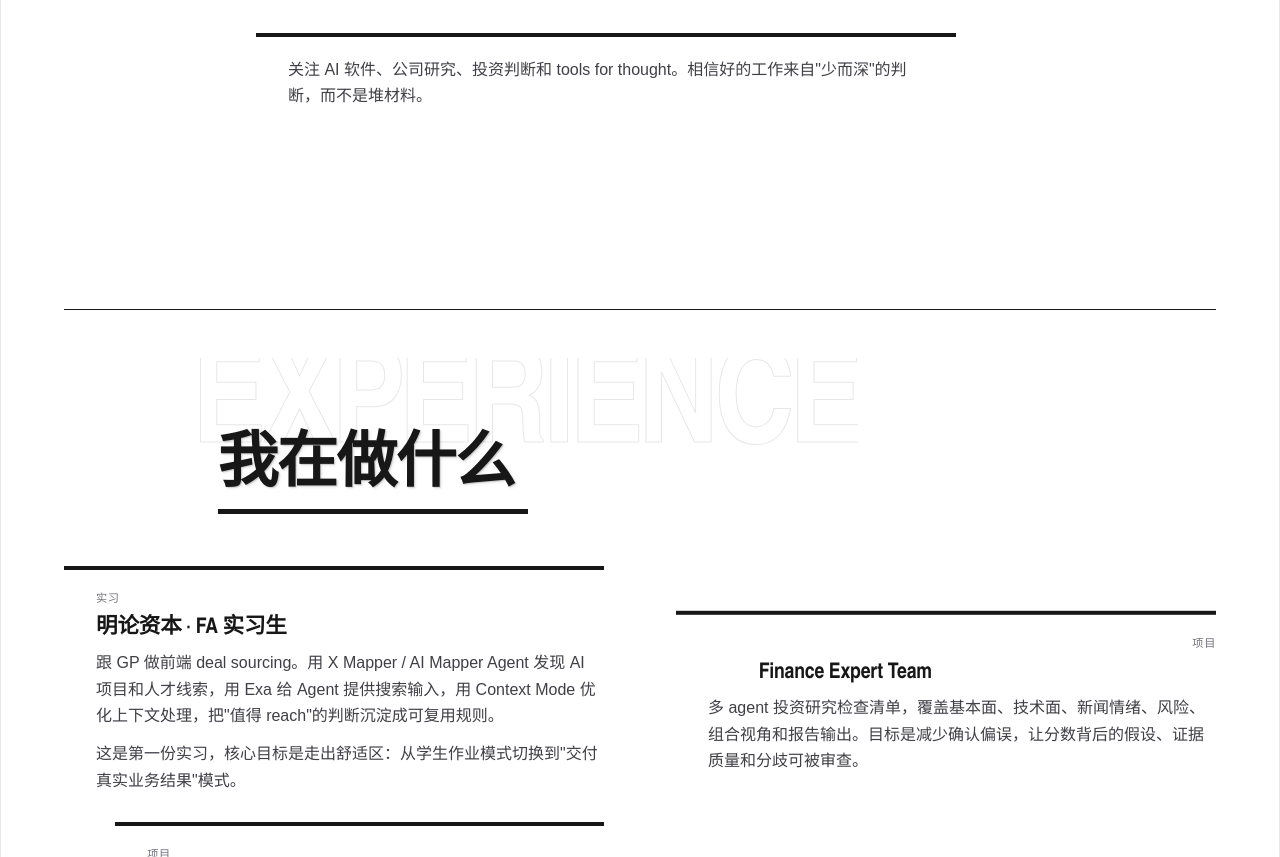
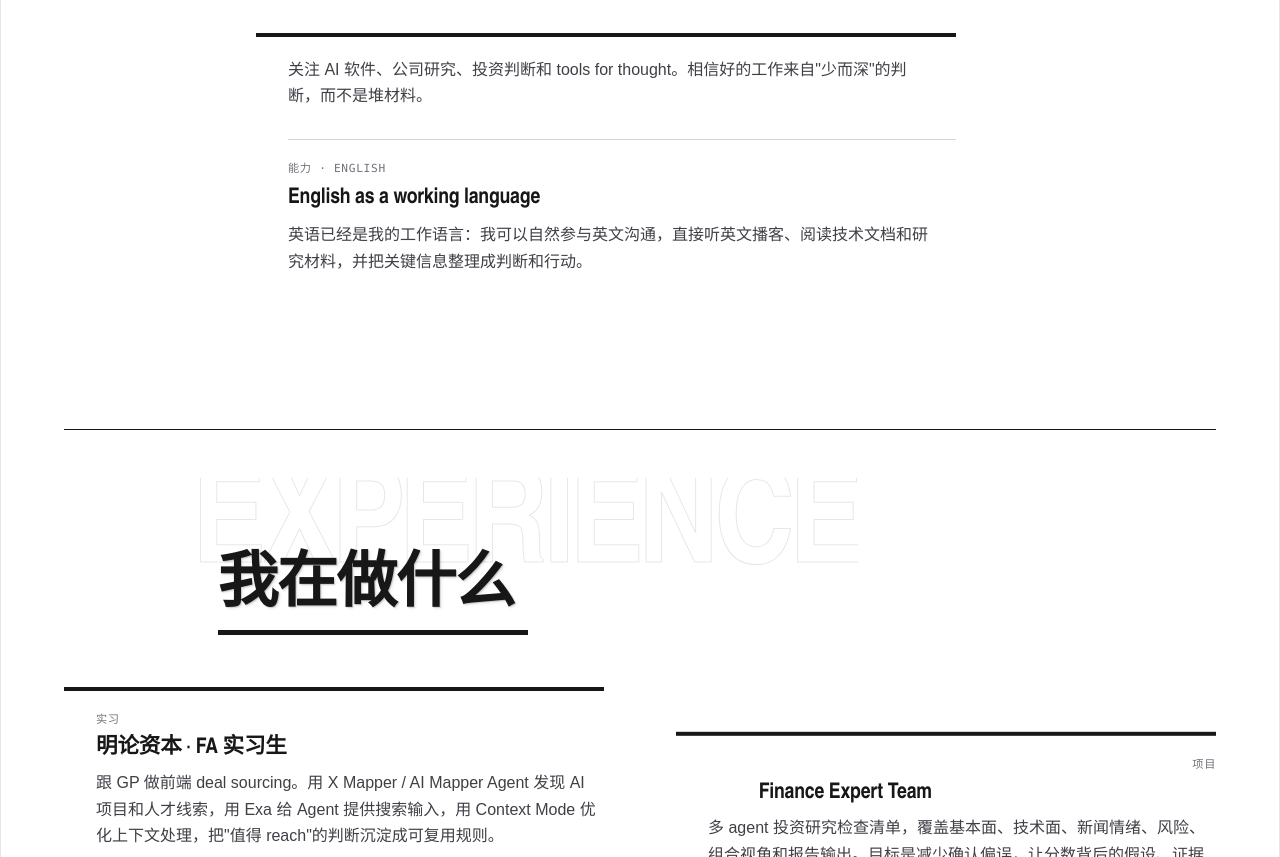
Before and after one commit to sephirxxxz/personal-site, an Astro site: page / in a window 1280 px wide. Shown: the part 960-1817 px from the top of the page. Built offline with nearby package versions, Linux system fonts and the light colour scheme; Astro itself is replaced by a stand-in of ours.

Commit message:
feat: add English working capability

```diff
--- a/scripts/site-contract.mjs
+++ b/scripts/site-contract.mjs
@@ -21,6 +21,8 @@ const sourceContracts = [
   ['relationship progress link', /href="#relationship-books"/],
   ['internship progress link', /href="#internship"/],
   ['public internship advice', /实习工作系统/],
+  ['English working capability', /English as a working language/],
+  ['English information fluency', /英文播客、阅读技术文档和研究材料/],
   ['white site background', /--paper:\s*#fff;/],
   ['red-gold palette', /--accent-red:[\s\S]*--accent-gold:/],
   ['correct Claude Code spelling', /Claude Code/],
--- a/src/pages/index.astro
+++ b/src/pages/index.astro
@@ -87,6 +87,11 @@ const canonicalUrl = new URL(Astro.url.pathname, siteUrl).href;
         <h2>我是谁</h2>
         <Card>
           <p>关注 AI 软件、公司研究、投资判断和 tools for thought。相信好的工作来自"少而深"的判断，而不是堆材料。</p>
+          <div class="about-ability">
+            <div class="label">能力 · English</div>
+            <h3>English as a working language</h3>
+            <p>英语已经是我的工作语言：我可以自然参与英文沟通，直接听英文播客、阅读技术文档和研究材料，并把关键信息整理成判断和行动。</p>
+          </div>
         </Card>
       </section>
 
--- a/src/styles/global.css
+++ b/src/styles/global.css
@@ -728,6 +728,17 @@ p:last-child {
   margin-left: clamp(34px, 15vw, 220px);
 }
 
+.about-ability {
+  margin-top: 30px;
+  padding-top: 20px;
+  border-top: 1px solid var(--line);
+}
+
+.about-ability h3 {
+  margin-bottom: 12px;
+  color: var(--ink);
+}
+
 #contact > .card {
   width: min(78%, 760px);
   margin-left: auto;
```
